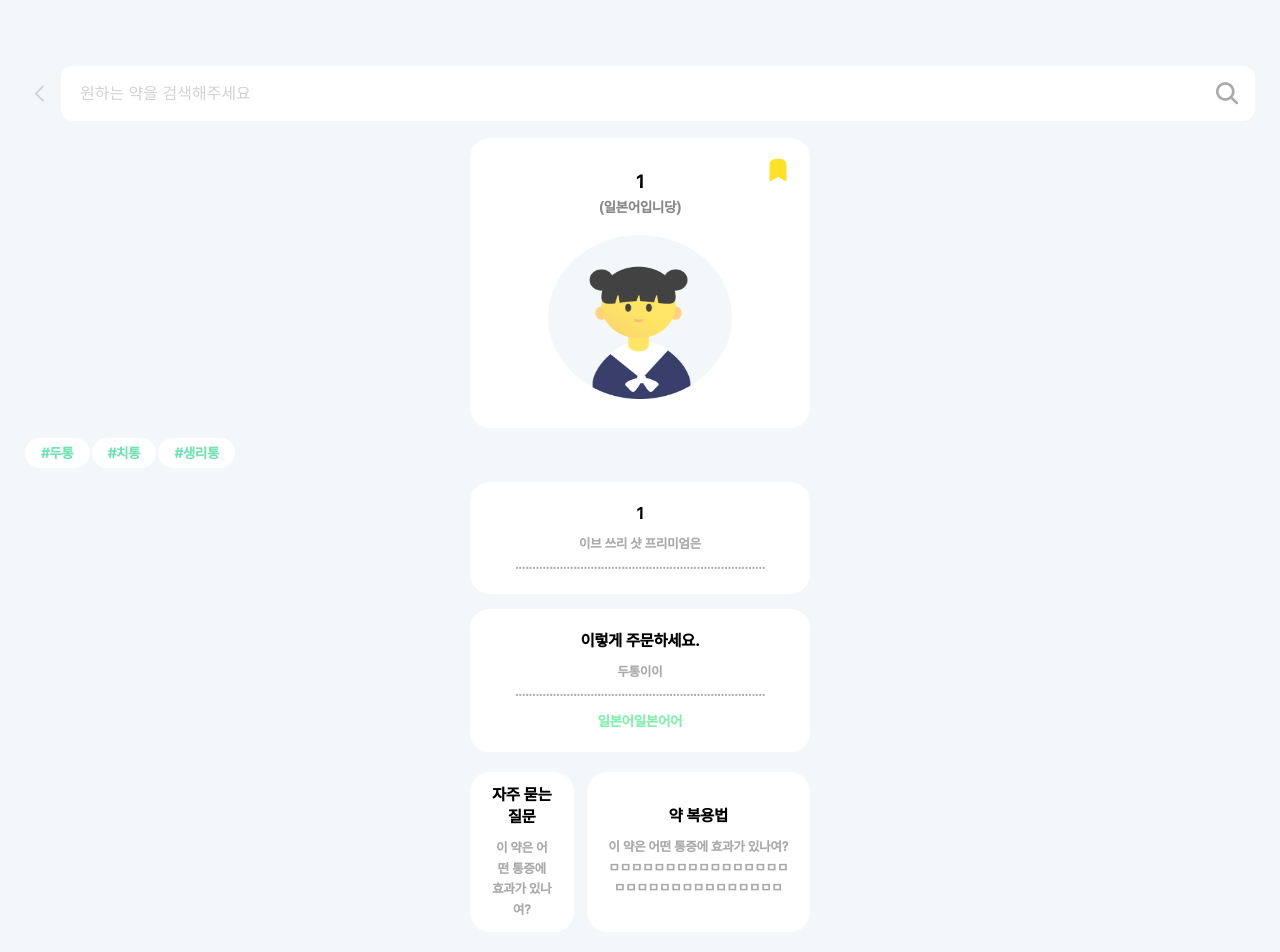
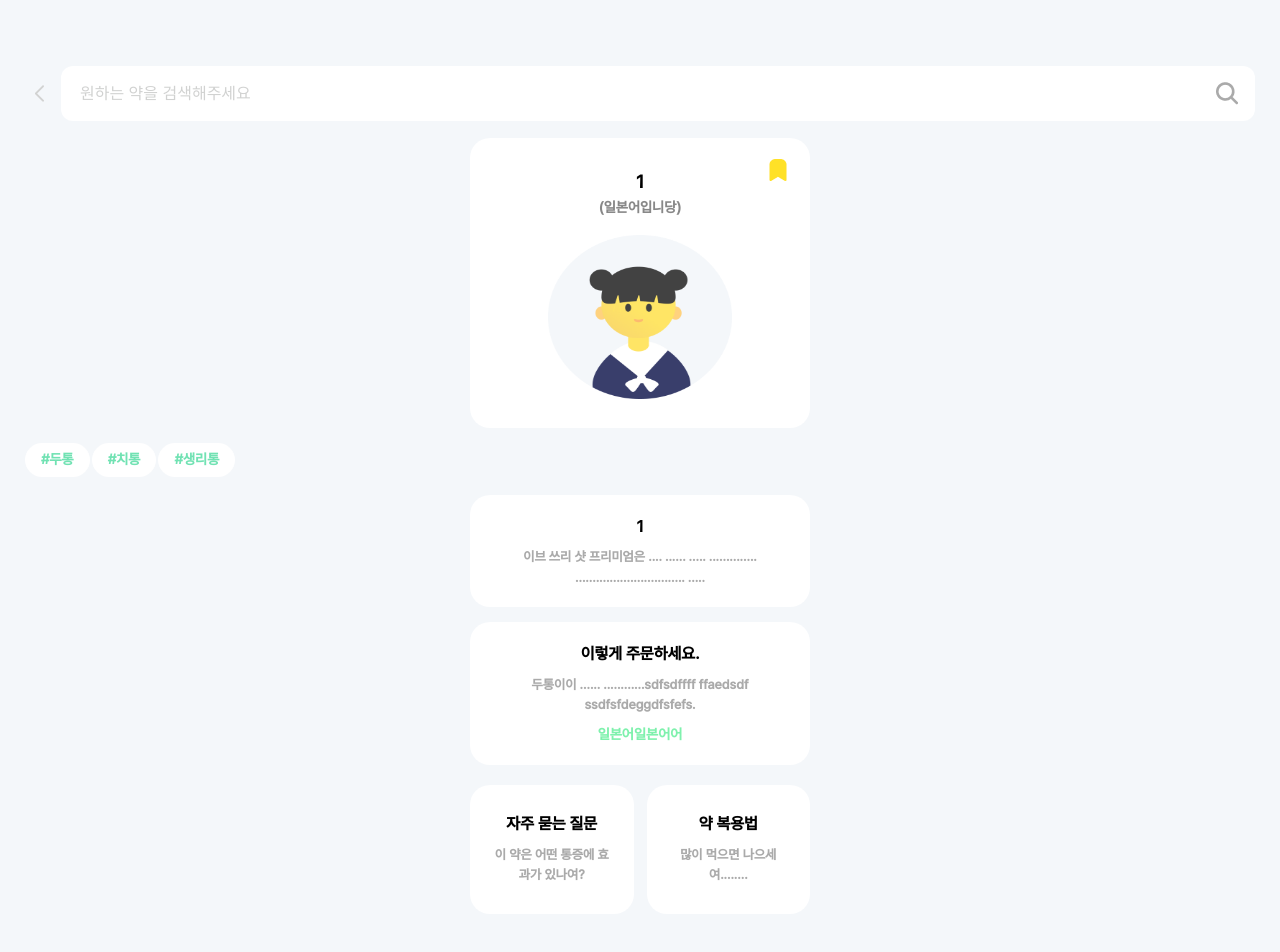
Before and after one commit to 2025GlobalInternship/kusuri-front, a Next.js app: page /medicine/1 in a window 1280 px wide. Shown: the top 952 px of the page. Built offline with nearby package versions, Linux system fonts and the light colour scheme.

Commit message:
[feat] 페이지 전환 추가

```diff
--- a/src/components/chatIcon-layout.tsx
+++ b/src/components/chatIcon-layout.tsx
@@ -6,7 +6,7 @@ import chatText from "../../public/images/chatTxt.png";
 import { useEffect, useRef } from "react";
 
 export default function ChatIconLayout() {
-    const chatBubbleRef = useRef<HTMLDivElement>(null)
+    const chatBubbleRef = useRef<HTMLDivElement>(null);
 
     useEffect(() => {
         if (!chatBubbleRef.current) return;
--- a/src/pages/login/index.tsx
+++ b/src/pages/login/index.tsx
@@ -3,14 +3,18 @@ import Image from "next/image";
 import Icon from "../../../public/images/Frame 2814.png";
 import style from "./index.module.css";
 import Link from "next/link";
+import { useRouter } from "next/router";
 
 export default function LoginPage() {
+    const router = useRouter();
+
     const [username, setUsername] = useState("");
     const [password, setPassword] = useState("");
     const [isClicked, setIsClicked] = useState(false);
 
     const handleLoginClick = () => {
         setIsClicked(true);
+        router.push('/information');
     };
 
     return (
--- a/src/pages/main/index.module.css
+++ b/src/pages/main/index.module.css
@@ -72,7 +72,7 @@
 }
 
 .tagCon {
-    margin: 12px 25px;
+    margin: 12px 25px 0px;
     gap: 10px;
     display: flex;
 }
--- a/src/pages/medicine/[id].module.css
+++ b/src/pages/medicine/[id].module.css
@@ -52,6 +52,7 @@
 
 .cateCon {
     margin: 15px auto 18px 25px;
+    display: flex;
 }
 
 .category {
@@ -114,16 +115,16 @@
     display: flex;
     gap: 13px;
     width: 340px;
-    margin: 20px auto 50px;
+    margin: 20px auto 70px;
 }
 
 .plusCon2 {
+    flex: 1;
     background-color: white;
     padding: 12px 21px;
     box-sizing: border-box;
     border-radius: 20px;
     text-align: center;
-    align-content: center;
 }
 
 .plusCon2 > p {
@@ -135,6 +136,7 @@
     font-weight: 600;
     line-height: 140%;
     margin-bottom: 10px;
+    margin-top: 16px;
 }
 
 #plusTxt {
@@ -142,4 +144,5 @@
     font-weight: 600;
     line-height: 157%;
     color: #AAA;
+    margin-bottom: 16px;
 }
--- a/src/pages/medicine/[id].tsx
+++ b/src/pages/medicine/[id].tsx
@@ -51,7 +51,7 @@ export default function Page() {
                         { id }
                     </span>
                     <p id={style.detailTxt}>
-                        이브 쓰리 샷 프리미엄은 .........................................................................
+                        이브 쓰리 샷 프리미엄은 .... ...... ..... .............. ................................ .....
                     </p>
                 </div>
                 <div className={style.detailCon}>
@@ -59,7 +59,7 @@ export default function Page() {
                         이렇게 주문하세요.
                     </span>
                     <p id={style.detailTxt}>
-                        두통이이 .........................................................................
+                        두통이이 ...... ............sdfsdffff ffaedsdf ssdfsfdeggdfsfefs.
                     </p>
                     <p id={style.detailJp}>
                         일본어일본어어
@@ -76,7 +76,7 @@ export default function Page() {
                 <div className={style.plusCon2}>
                     <p id={style.plusTitle}>약 복용법</p>
                     <p id={style.plusTxt}>
-                        이 약은 어떤 통증에 효과가 있나여?ㅁㅁㅁㅁㅁㅁㅁㅁㅁㅁㅁㅁㅁㅁㅁㅁㅁㅁㅁㅁㅁㅁㅁㅁㅁㅁㅁㅁㅁㅁㅁ
+                        많이 먹으면 나으세여........
                     </p>
                 </div>
             </div>
```
